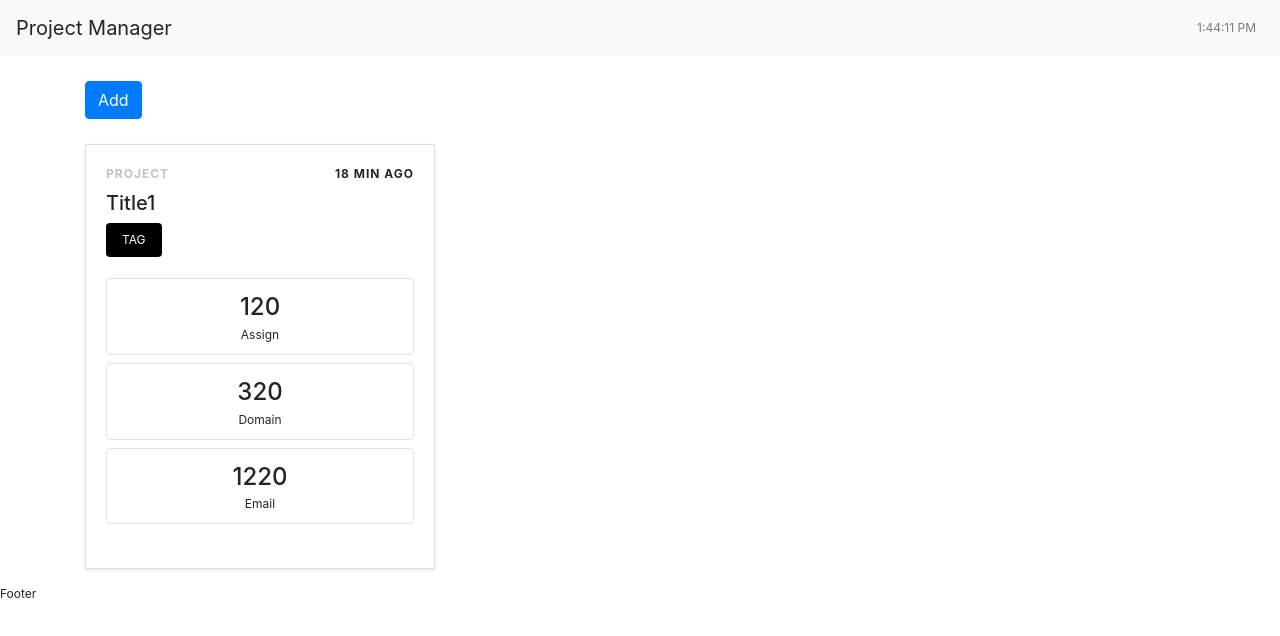
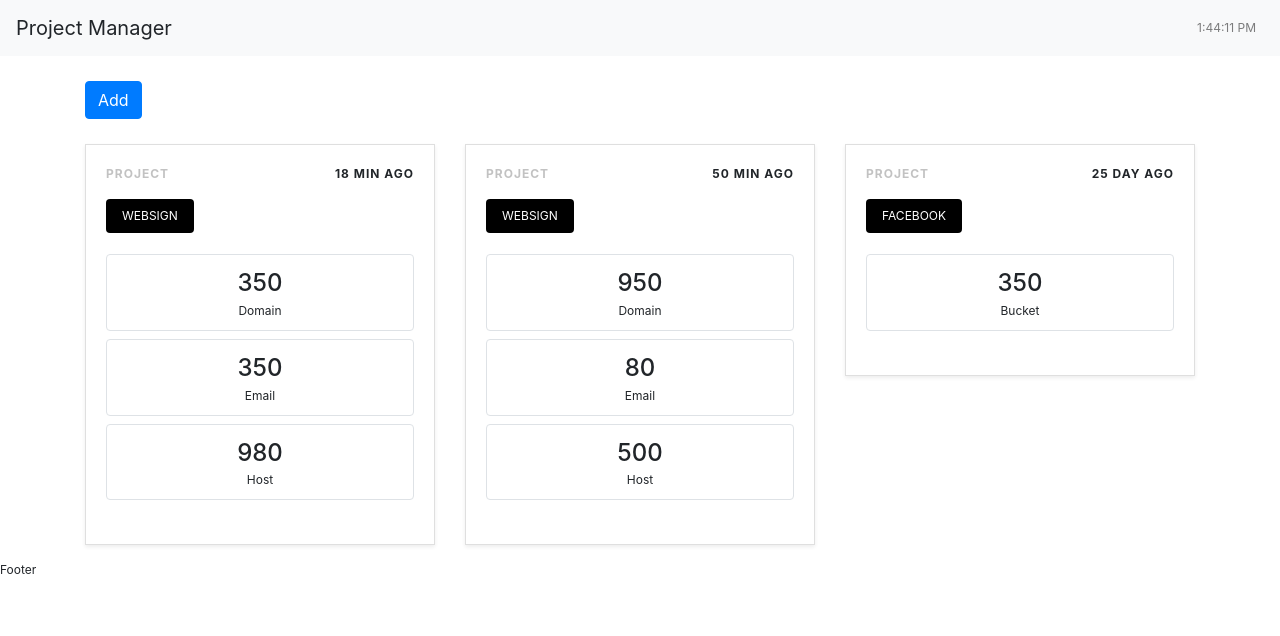
Before and after one commit to jobkung3d/my-project, a React (Create React App) app: page / in a window 1280 px wide. Shown: the top 636 px of the page. Built offline with nearby package versions, Linux system fonts and the light colour scheme.

Commit message:
pc update

```diff
--- a/src/component/card.js
+++ b/src/component/card.js
@@ -5,18 +5,26 @@ class CardNotification extends Component{
     render(){
         const {date, title} = this.props;
         return(
-            <div className="mb-2 w-100">
-                <div className="crd-sm border rounded text-center">
-                    <div className="crd-sm-number px-2 py-1"><h4 className="mb-0">{date}</h4></div>
-                    <div className="crd-sm-title">{title}</div>
-                </div>
+            <div className="crd-sm border rounded text-center">
+                <div className="crd-sm-number px-2 py-1"><h4 className="mb-0">{date}</h4></div>
+                <div className="crd-sm-title">{title}</div>
             </div>
         )
     }
 }
 class CardElement extends Component{
+
+    showCardNotification(){
+        return this.props.notification && this.props.notification.map(noti => (
+            <div className="mb-2 w-100" key={noti.notiId}>
+                <CardNotification {...noti} />
+            </div>
+        ))
+    }
+
     render(){
         const {title, date, tag, type} = this.props;
+        console.log(this.props.notification);
         return(
             <div className="mb-3">
                 <Card className="shadow-sm rounded-0">
@@ -32,9 +40,7 @@ class CardElement extends Component{
                             </div>
                             <div className="crd-body-noti my-3">
                                 <div className="d-flex justify-content-between flex-wrap">
-                                    <CardNotification date="120" title="Assign" />
-                                    <CardNotification date="320" title="Domain" />
-                                    <CardNotification date="1220" title="Email" />
+                                    {this.showCardNotification()}
                                 </div>
                             </div>
                         </div>
--- a/src/page/index.js
+++ b/src/page/index.js
@@ -6,6 +6,28 @@ import { Button } from 'reactstrap';
 import { withRouter } from "react-router-dom";
 
 class Home extends Component{
+
+    constructor(props){
+        super(props);
+        this.state = {projects:""}
+    }
+
+    componentDidMount(){
+        this.setState({ projects :[
+            { projectId : 1, projectName: "Rem13", type: "project", date: "18 MIN AGO", tag: "Websign", notification: [{notiId: 1, title: "Domain", date: "350"}, {notiId: 2, title: "Email", date: "350"}, {notiId: 3, title: "Host", date: "980"}] },
+            { projectId : 2, projectName: "๋Jobkung3d", type: "project", date: "50 MIN AGO", tag: "Websign", notification: [{notiId: 1, title: "Domain", date: "950"}, {notiId: 2, title: "Email", date: "80"}, {notiId: 3, title: "Host", date: "500"}] },
+            { projectId : 3, projectName: "Thebeginingofsomething", type: "project", date: "25 day AGO", tag: "Facebook", notification: [{notiId: 1, title: "Bucket", date: "350"}]}
+        ]})
+    }
+
+    showProject(){
+        return this.state.projects && this.state.projects.map(project => (
+            <div className="col-md-4" key={project.projectId}>
+                <CardElement {...project}/>
+            </div>
+        ))
+    }
+
     render(){
         return(
             <div>
@@ -16,9 +38,7 @@ class Home extends Component{
                         </div>
                         <div className="wrapper">
                             <div className="row">
-                                <div className="col-md-4">
-                                    <CardElement title="Title1" date="18 MIN AGO" tag="TAG" type="project"/>
-                                </div>
+                                {this.showProject()}
                             </div>
                         </div>
                     </div>
```
Also changed, not shown: resources/data/project.txt (added).
